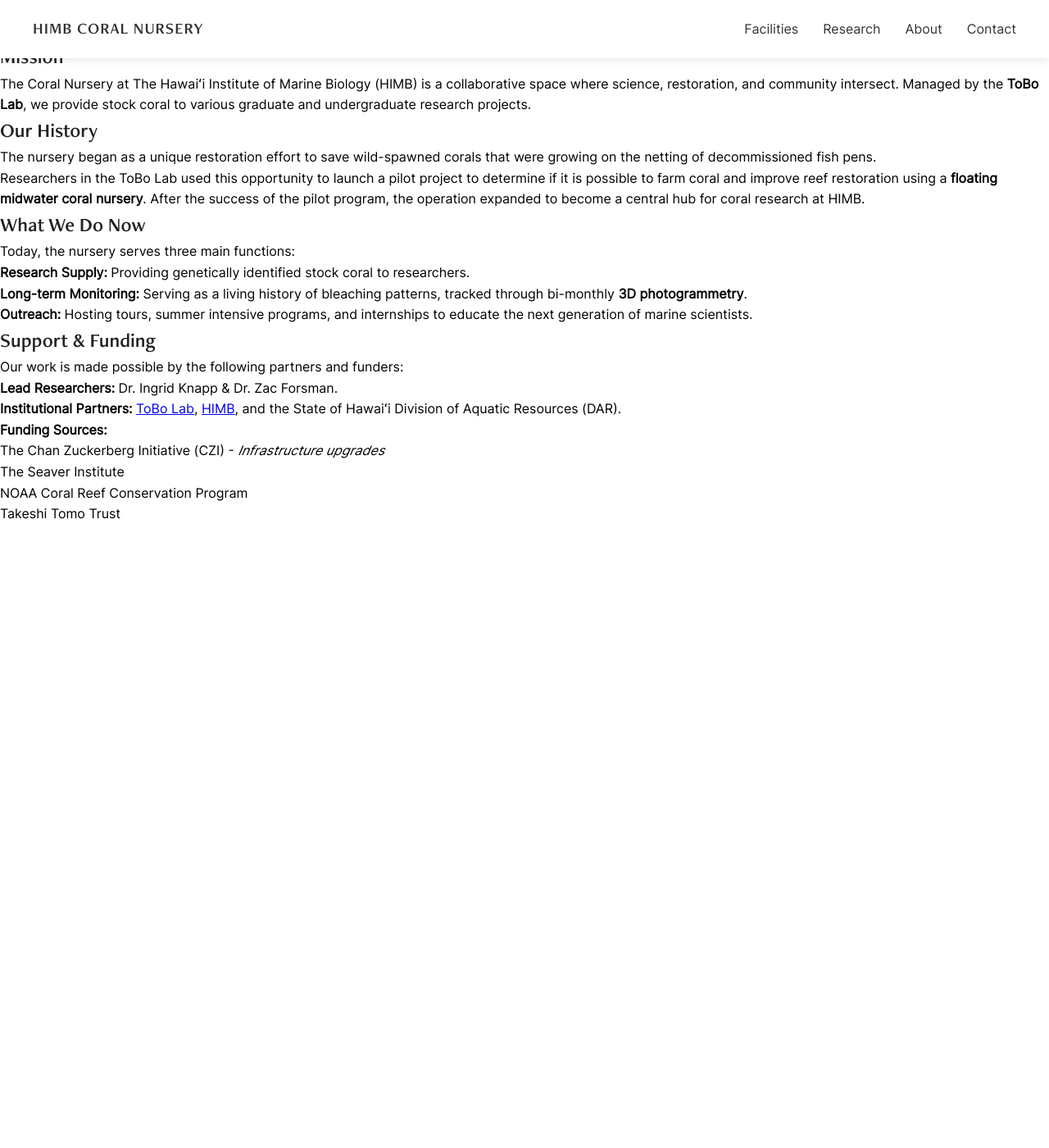
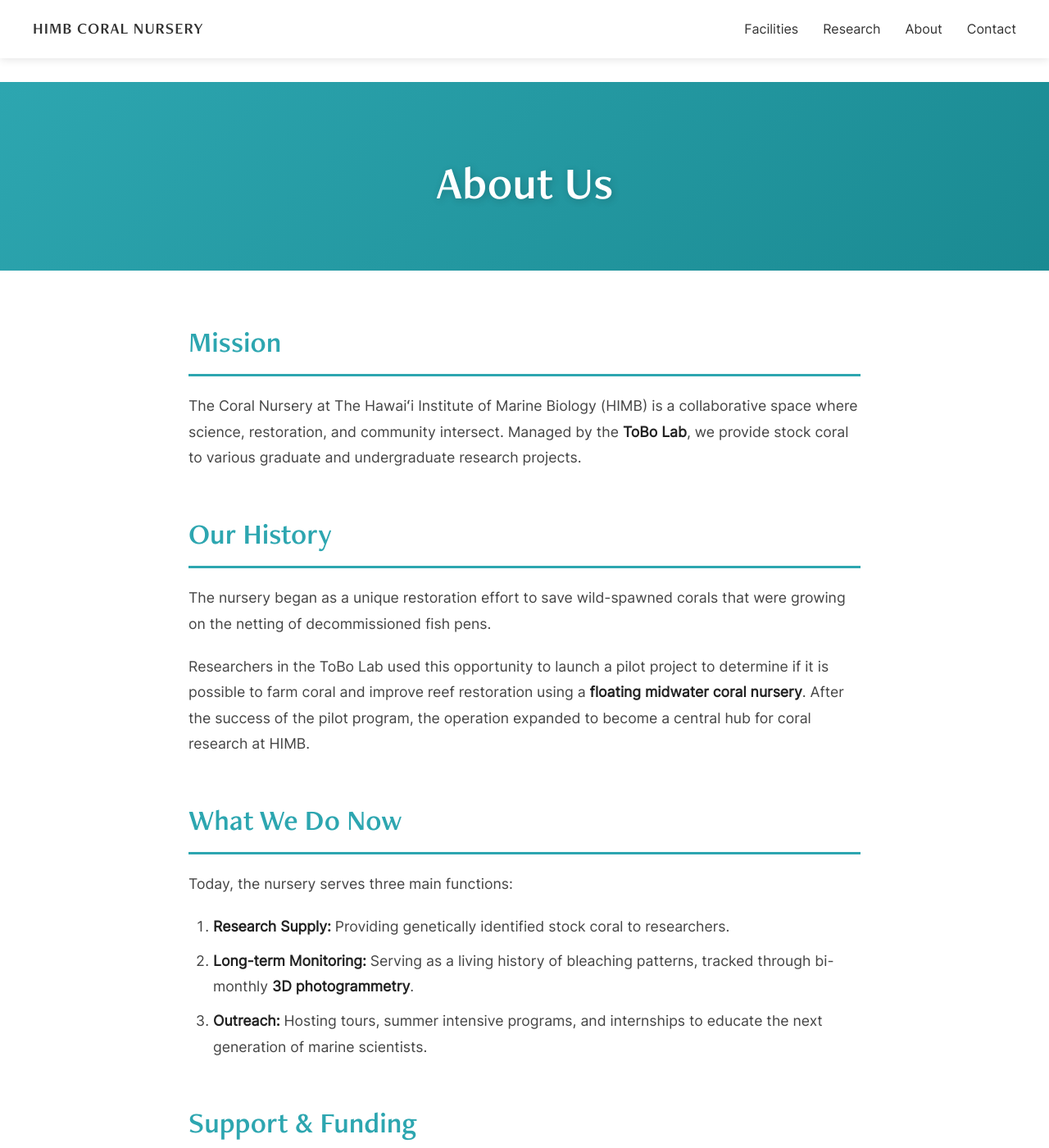
Before and after one commit to himb-coral-nursery/himb-coral-nursery.github.io, a Jekyll site: the page built from about.md, in a window 1280 px wide and 1400 px high. Shown: the whole window at 82% size. Built offline with Jekyll 4.4.1, drawn with Linux system fonts in a browser that asks for light colours.

Commit message:
Update style.css

```diff
--- a/assets/css/style.css
+++ b/assets/css/style.css
@@ -158,26 +158,99 @@
   margin-top: -10px;
   text-shadow: 1px 1px 10px rgba(0,0,0,0.8);
 }
-
 /* ==========================================================================
-   4. CONTENT SECTIONS (Research/About)
+   4. PAGE CONTENT (Interior Pages)
    ========================================================================== */
-.section {
-  padding: 80px 20px;
-  max-width: 1100px;
-  margin: 0 auto;
-  display: flex;
-  align-items: center;
-  gap: 50px;
+.page-content {
+  padding-top: 100px; /* Space for fixed header */
+  min-height: 100vh;
 }
 
-.section:nth-child(even) { flex-direction: row-reverse; }
-.section-text { flex: 1; }
-.section-image { flex: 1; }
-.section-image img {
-  width: 100%;
-  border-radius: 8px;
-  box-shadow: 0 10px 30px rgba(0,0,0,0.1);
+.page-header {
+  background: linear-gradient(135deg, #2da6b0 0%, #1a8a92 100%);
+  color: white;
+  padding: 80px 20px 60px;
+  text-align: center;
+}
+
+.page-title {
+  font-family: 'Nursery-Heading', sans-serif;
+  font-size: 3.5rem;
+  color: white;
+  margin: 0;
+  text-shadow: 2px 2px 10px rgba(0,0,0,0.2);
+}
+
+.page-body {
+  max-width: 900px;
+  margin: 0 auto;
+  padding: 60px 40px;
+}
+
+.page-body h2 {
+  font-family: 'Nursery-Heading', sans-serif;
+  font-size: 2.2rem;
+  color: #2da6b0;
+  margin-top: 50px;
+  margin-bottom: 20px;
+  padding-bottom: 10px;
+  border-bottom: 3px solid #2da6b0;
+}
+
+.page-body h2:first-child {
+  margin-top: 0;
+}
+
+.page-body h3 {
+  font-family: 'Nursery-Heading', sans-serif;
+  font-size: 1.6rem;
+  color: #333;
+  margin-top: 30px;
+  margin-bottom: 15px;
+}
+
+.page-body p {
+  font-size: 1.1rem;
+  line-height: 1.8;
+  margin-bottom: 20px;
+  color: #444;
+}
+
+.page-body ul, .page-body ol {
+  margin-left: 30px;
+  margin-bottom: 20px;
+}
+
+.page-body li {
+  font-size: 1.1rem;
+  line-height: 1.8;
+  margin-bottom: 10px;
+  color: #444;
+}
+
+.page-body a {
+  color: #2da6b0;
+  text-decoration: none;
+  font-weight: 500;
+  transition: color 0.3s;
+}
+
+.page-body a:hover {
+  color: #1a8a92;
+  text-decoration: underline;
+}
+
+.page-body strong {
+  color: #222;
+  font-weight: 600;
+}
+
+/* Section Anchor Links */
+.page-body a[id] {
+  display: block;
+  position: relative;
+  top: -100px; /* Offset for fixed header */
+  visibility: hidden;
 }
 
 /* ==========================================================================
```
